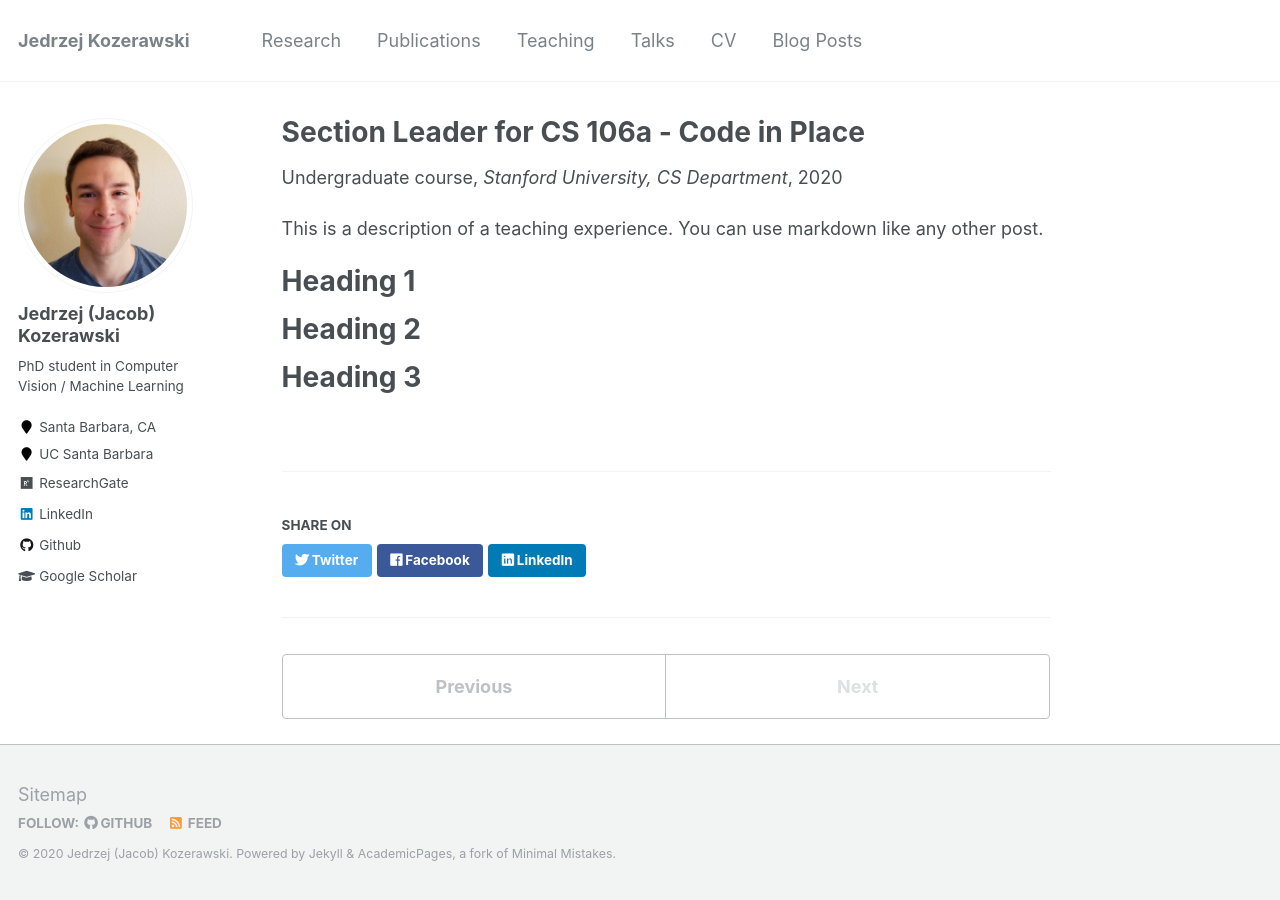
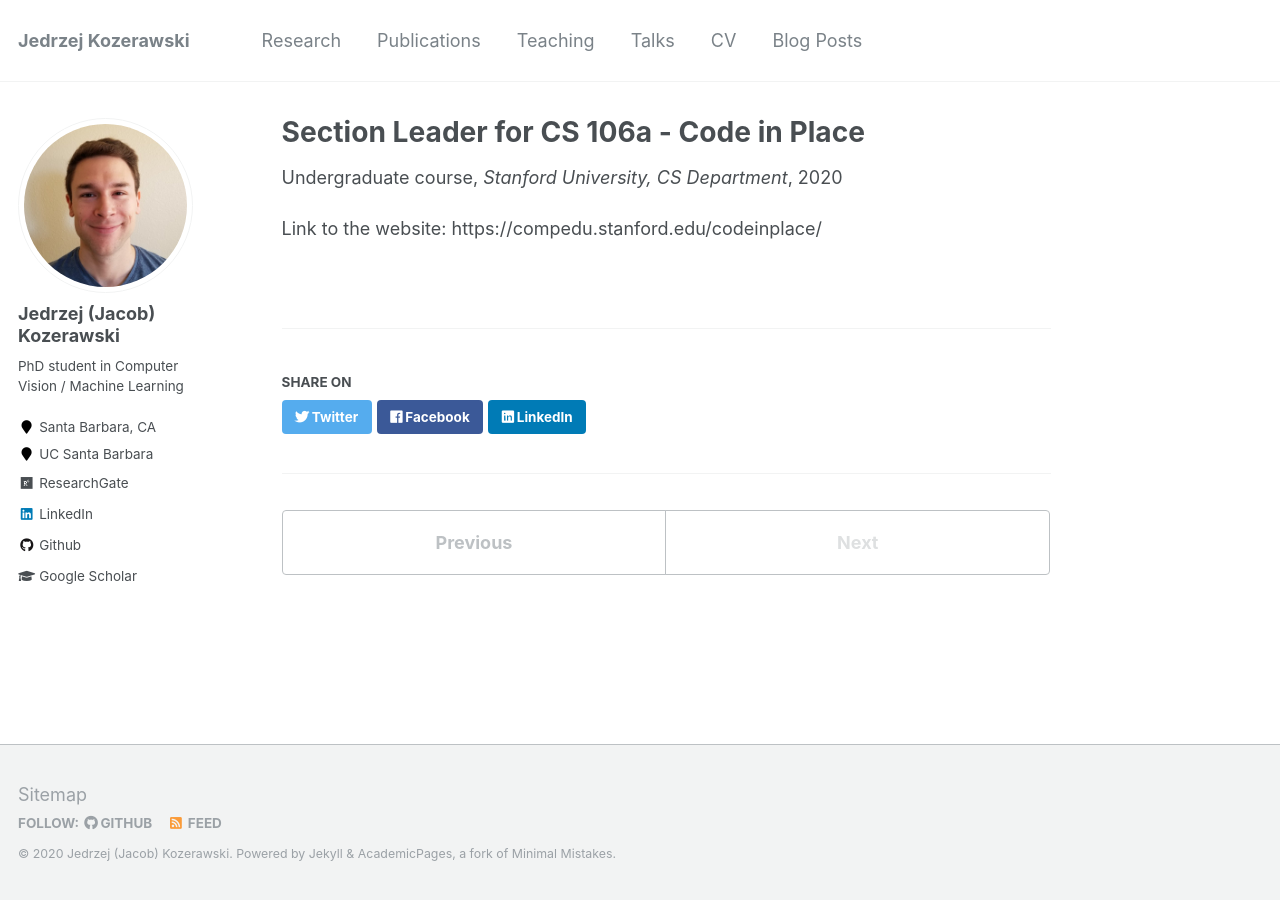
Before and after one commit to JKozerawski/jkozerawski.github.io, a Jekyll site: the page built from _teaching/2020-spring-cs106a.md, in a window 1280 px wide. Built offline with Jekyll 4.4.1, drawn with Linux system fonts in a browser that asks for light colours.

Commit message:
Changed course description v2

```diff
--- a/_teaching/2020-spring-cs106a.md
+++ b/_teaching/2020-spring-cs106a.md
@@ -8,13 +8,4 @@ date: 2020-04-13
 location: "Stanford, United States"
 ---
 
-This is a description of a teaching experience. You can use markdown like any other post.
-
-Heading 1
-======
-
-Heading 2
-======
-
-Heading 3
-======
+Link to the website: https://compedu.stanford.edu/codeinplace/
```
